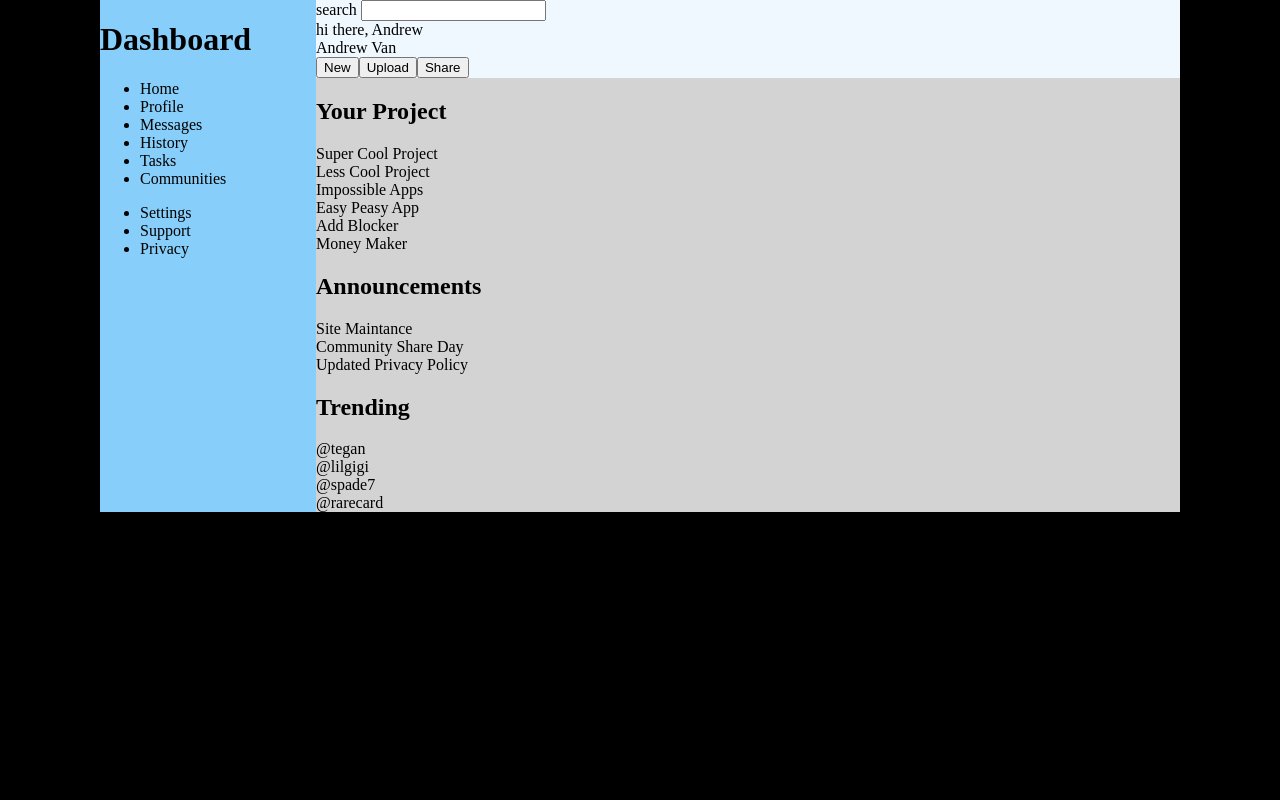
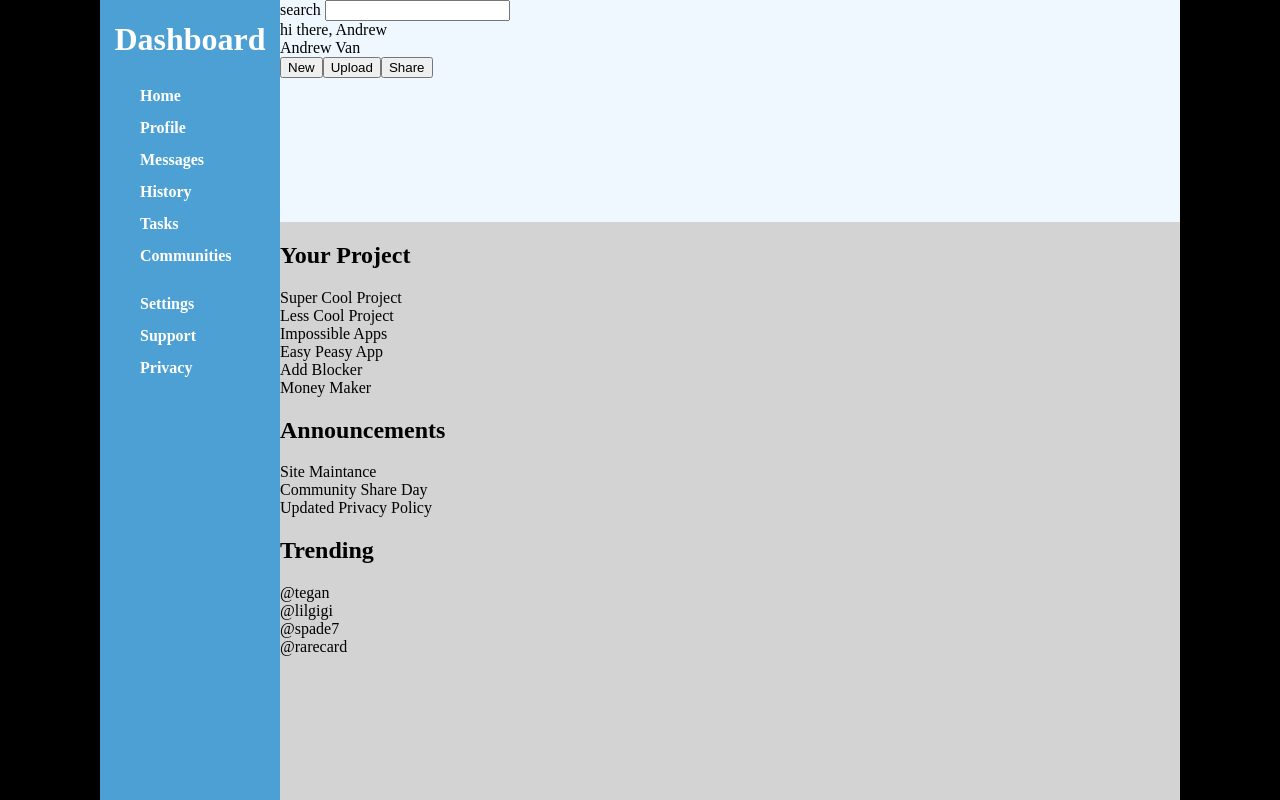
Before and after one commit to Runner-Dad84/TOP-Admin.Dashboard, a plain HTML site: page index.html in a window 1280 px wide. Drawn offline with Linux system fonts and the light colour scheme.

Commit message:
Format font, spacing, style of nav

```diff
--- a/styles.css
+++ b/styles.css
@@ -8,7 +8,7 @@ body {
 }
 .container {
     display: grid;
-    grid-template-columns: 1fr 4fr;
+    grid-template-columns: 1fr 5fr;
 }
 
 .header {
@@ -17,9 +17,25 @@ body {
 }
 
 .nav {
-    background-color: lightskyblue;
+    background-color: rgb(77, 160, 211);
     grid-row: 1 / 3;
+    height: 100vh;
 }
+
+.nav ul {
+    list-style-type: none;
+    font-size: 1.5 rem;
+    line-height: 2rem;
+    color: white;
+    font-weight: bold;
+}
+
+.nav h1 {
+    text-align: center;
+    color: white;
+}
+
+
 .main {
     background-color: lightgrey;
     grid-row: 2 / 3;
```
